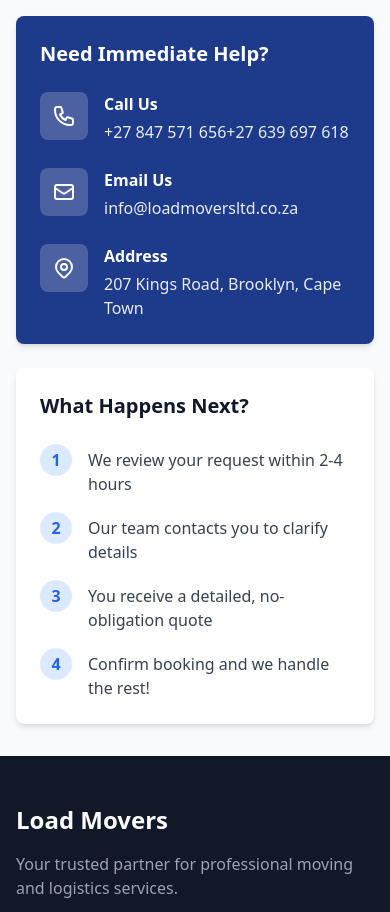
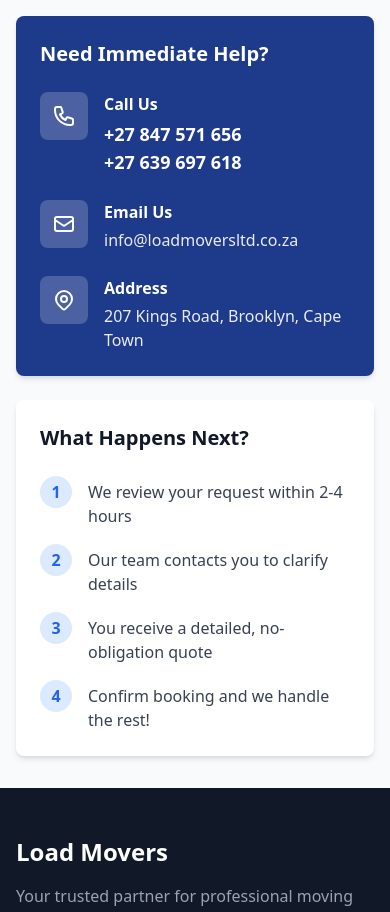
Before and after one commit to TinasheMeza/LoadMovers, a React (Vite) app: page /quote in a window 390 px wide. Shown: the part 1620-2532 px from the top of the page. Built offline with nearby package versions, Linux system fonts and the light colour scheme.

Commit message:
Update QuoteRequestPage.jsx Cellphones number updated to stack

```diff
--- a/src/pages/QuoteRequestPage.jsx
+++ b/src/pages/QuoteRequestPage.jsx
@@ -367,12 +367,8 @@
                   </div>
                   <div>
                     <div className="font-semibold mb-1">Call Us</div>
-                    <a href="tel:++27847571656" className="text-white/90 hover:text-white transition-smooth">
-                      +27 847 571 656
-                    </a>
-                    <a href="tel:+27639697618" className="text-white/90 hover:text-white transition-smooth">
-                      +27 639 697 618
-                    </a>
+                     <a href="tel:+27847571656" className="text-white font-semibold text-lg hover:text-blue-200 transition-smooth block">+27 847 571 656</a>
+                    <a href="tel:+27639697618" className="text-white font-semibold text-lg hover:text-blue-200 transition-smooth block">+27 639 697 618</a>
                   </div>
                 </div>
 
```
